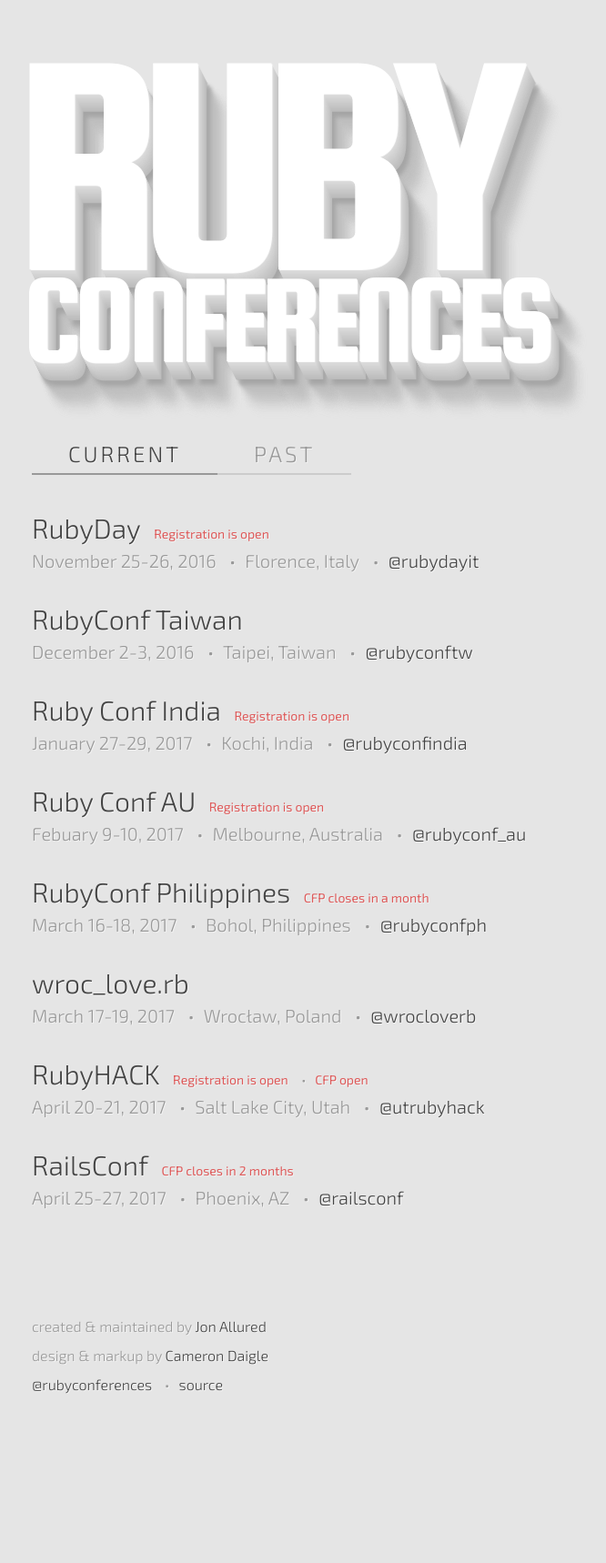
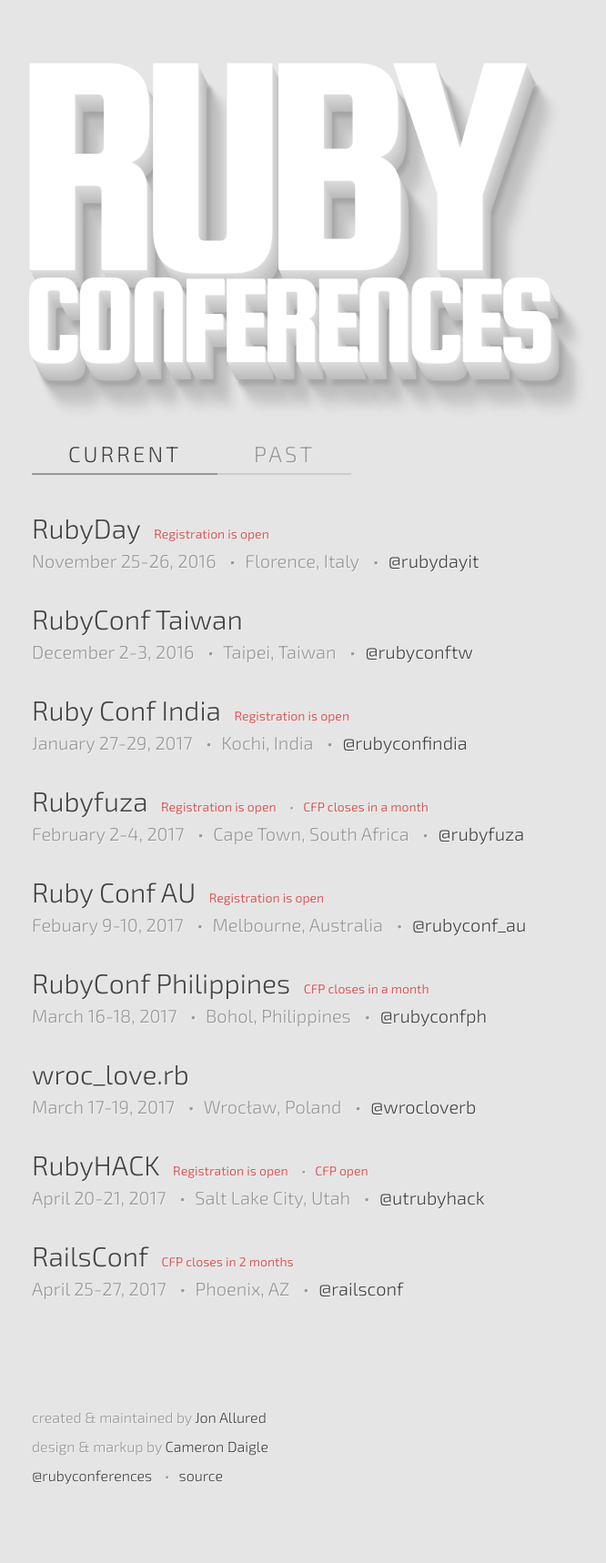
Before and after one commit to ruby-conferences/ruby-conferences.github.io, a Jekyll site: the page built from index.html, in a window 1280 px wide. Shown: the whole page at 91% size, without its empty margins (205-871 px from the left). Built offline with Jekyll 4.4.1, drawn with Linux system fonts in a browser that asks for light colours; before the commit the page ends 1618 px from its top, so only the background shows below that.

Commit message:
Add Rubyfuza 2017 conference

```diff
--- a/_data/current.yml
+++ b/_data/current.yml
@@ -21,6 +21,15 @@
   reg_phrase: Registration is open
   cfp_phrase: CFP closes
   cfp_date: "October 30, 2016"
+
+- name: Rubyfuza
+  location: Cape Town, South Africa
+  dates: "February 2-4, 2017"
+  url: http://www.rubyfuza.org
+  twitter: rubyfuza
+  reg_phrase: Registration is open
+  cfp_phrase: CFP closes
+  cfp_date: "December 14, 2016"
 
 - name: Ruby Conf AU
   location: Melbourne, Australia
```
